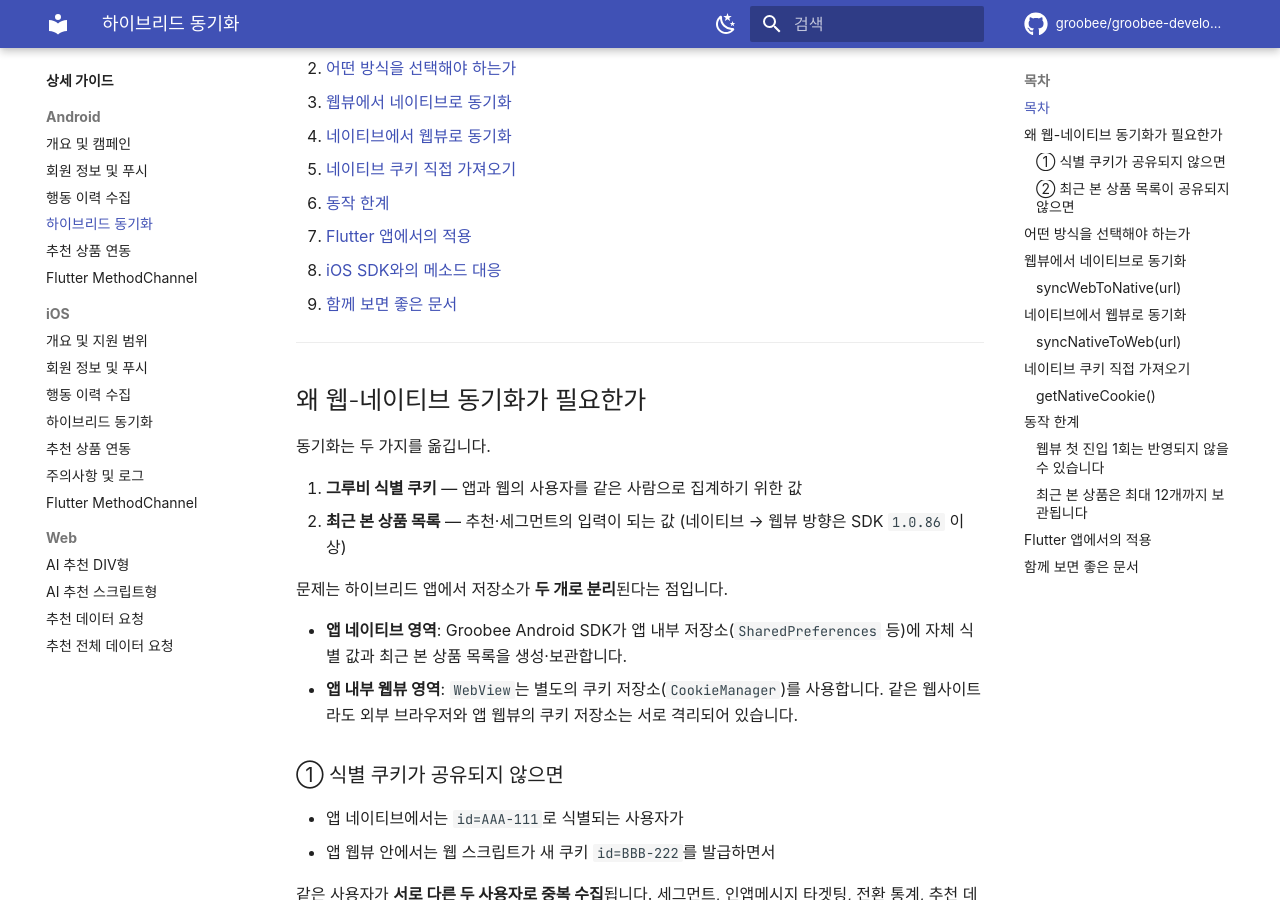
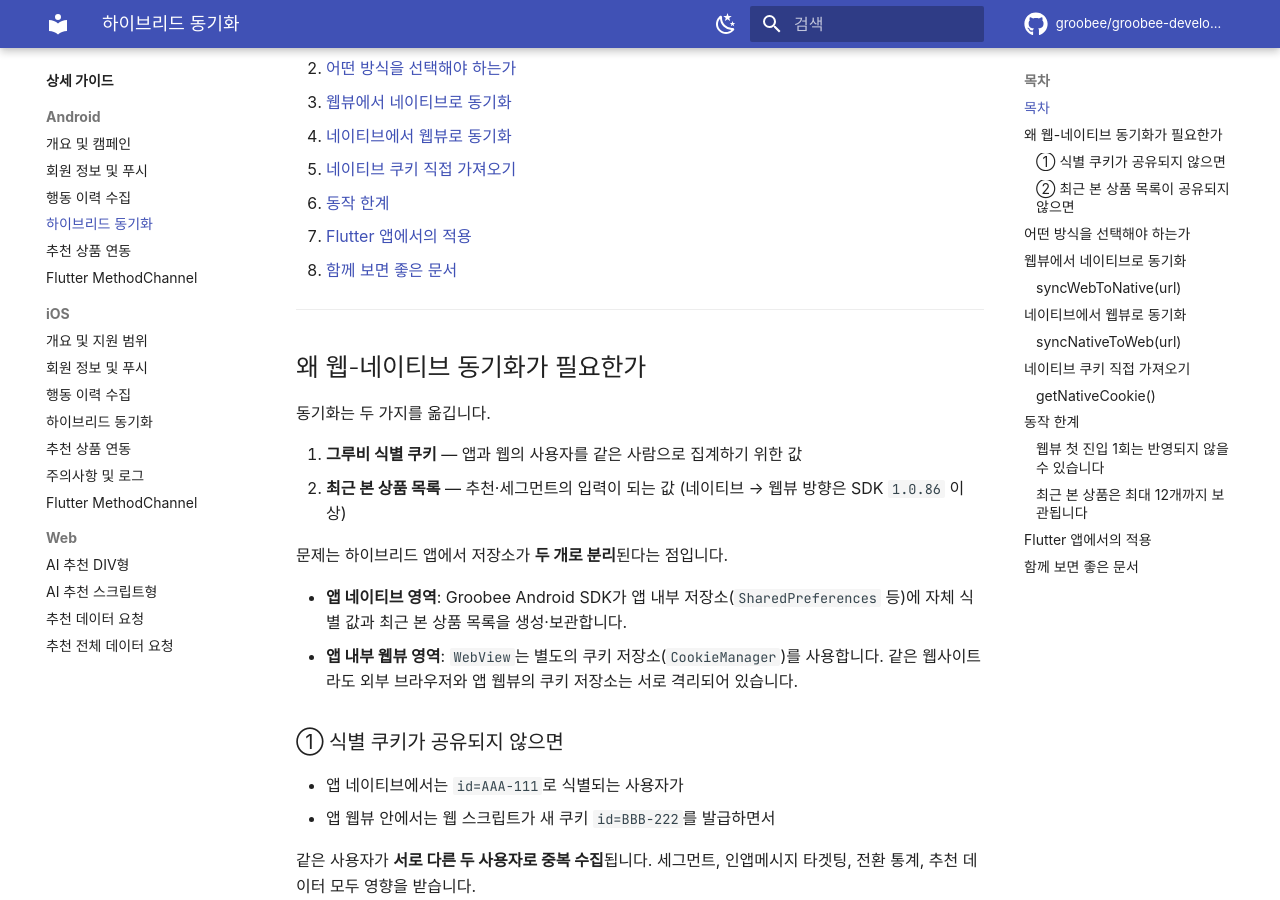
Before and after one commit to groobee/groobee-developer-support, an MkDocs documentation site: the page built from docs/detail/android-sdk-hybrid-sync.md, in a window 1280 px wide and 900 px high, scrolled down 373 px. Built offline with MkDocs 1.6.1 and Material for MkDocs 9.7.7, drawn with Linux system fonts in a browser that asks for light colours; some web fonts are replaced; comment, search, counter and statistics services are not loaded.

Commit message:
patch: 깃허브 페이지 배포 이슈 수정 (#39)

```diff
--- a/docs/detail/android-sdk-hybrid-sync.md
+++ b/docs/detail/android-sdk-hybrid-sync.md
@@ -13,8 +13,7 @@
 5. [네이티브 쿠키 직접 가져오기](#get-native-cookie)
 6. [동작 한계](#limitations)
 7. [Flutter 앱에서의 적용](#flutter-usage)
-8. [iOS SDK와의 메소드 대응](#platform-mapping)
-9. [함께 보면 좋은 문서](#related-docs)
+8. [함께 보면 좋은 문서](#related-docs)
 
 ---
 
```
Also changed, not shown: docs/detail/ios-sdk-hybrid-sync.md (+1 -2 lines).
